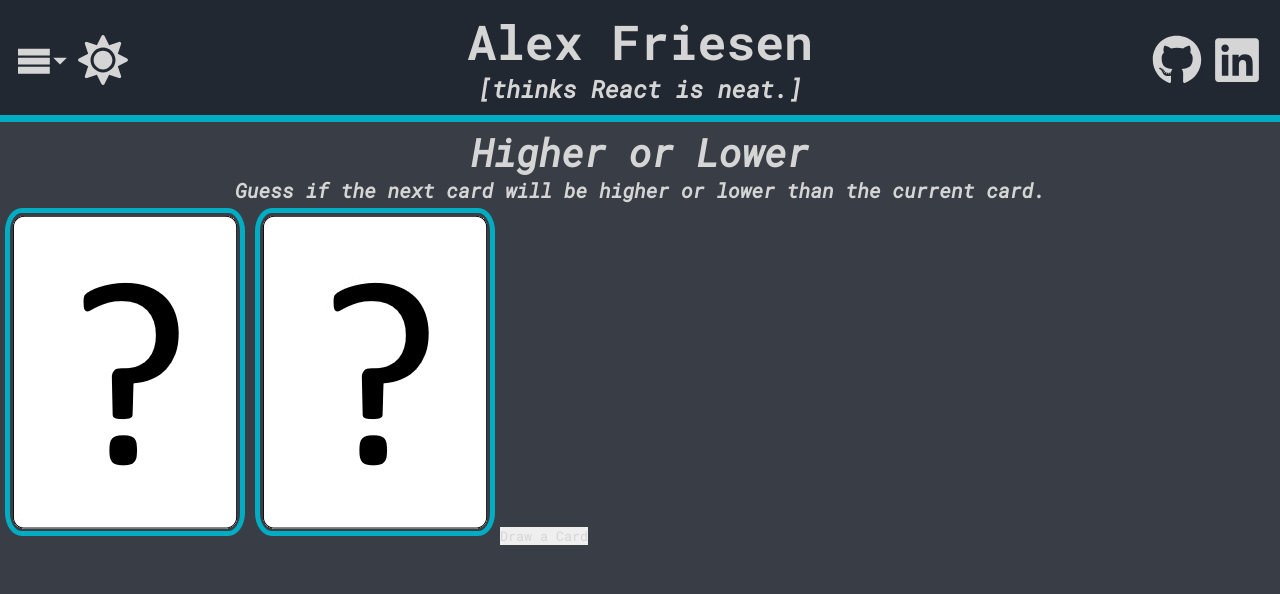
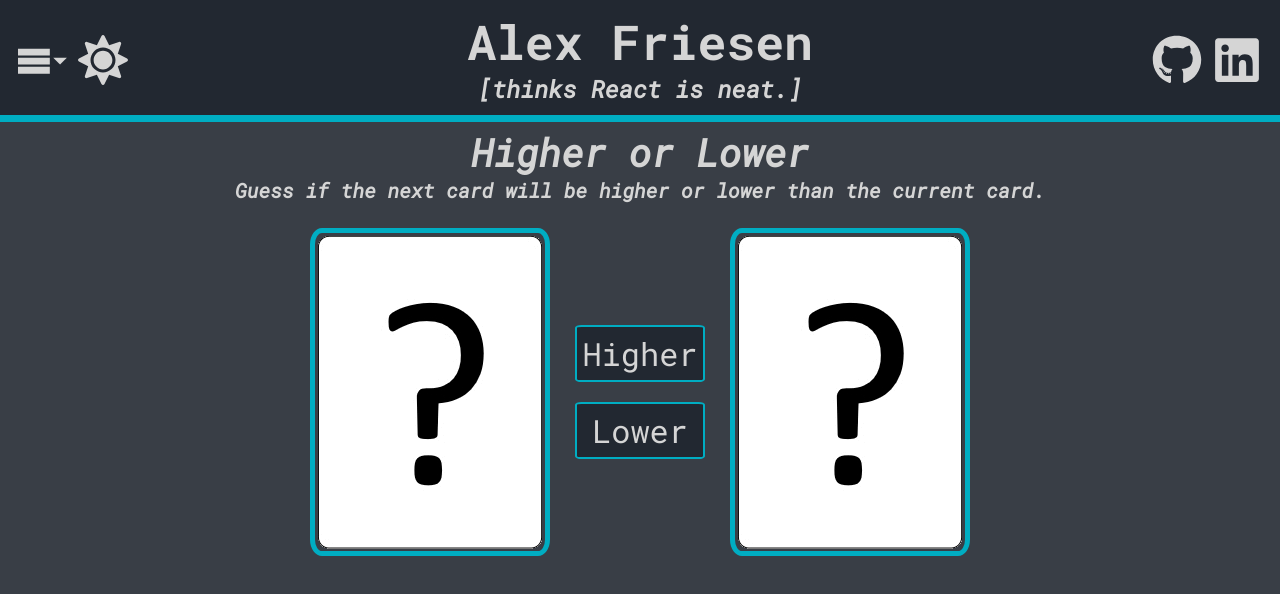
Before and after one commit to TritoLL/react-portfolio, a React (Create React App) app: page /higher-or-lower in a window 1280 px wide. Shown: the top 594 px of the page. Built offline with nearby package versions, Linux system fonts and the light colour scheme.

Commit message:
HigherOrLower: more styled components

```diff
--- a/src/components/HigherOrLower.js
+++ b/src/components/HigherOrLower.js
@@ -16,11 +16,73 @@ const ErrorHeading = styled.h1`
 
 const CardImage = styled.img`
     border: 5px solid ${(props) => props.theme.border};
-    border-radius: 7%;
+    border-radius: 5%;
     padding: 2px;
-    margin: 5px;
-    height: 314px;
-    width: 226px;
+    margin: 0px 25px;
+`;
+
+const GameContainer = styled.div`
+    width: 90%;
+    margin: 0 auto;
+    display: flex;
+    flex-direction: column;
+    justify-content: center;
+    align-items: center;
+
+    @media (min-width: 768px) {
+        flex-direction: row;
+        margin-top: 25px;
+    }
+`;
+
+const GameControls = styled.div`
+    display: flex;
+    order: 3;
+
+    @media (min-width: 768px) {
+        order: 2;
+        flex-direction: column;
+    }
+`;
+
+const GameButton = styled.button`
+    box-sizing: border-box;
+    padding: 5px;
+    margin: 10px;
+    border-radius: 5%;
+    font-size: 2em;
+    background-color: ${(props) => props.theme.main};
+    color: ${(props) => props.theme.text};
+    border: 2px solid ${(props) => props.theme.border};
+
+    :hover,
+    :focus {
+        background-color: ${(props) => props.theme.body};
+    }
+
+    :active {
+        background-color: ${(props) => props.theme.main};
+    }
+
+    @media (min-width: 768px) {
+        margin: 10px 0;
+    }
+`;
+
+const FirstCardImage = styled(CardImage)`
+    order: 1;
+
+    @media (min-width: 768px) {
+        order: 1;
+    }
+`;
+
+const SecondCardImage = styled(CardImage)`
+    order: 2;
+
+    @media (min-width: 768px) {
+        order: 3;
+    }
 `;
 
 const HigherOrLower = () => {
@@ -113,25 +175,20 @@ const HigherOrLower = () => {
                 Guess if the next card will be higher or lower than the current
                 card.
             </GameInstructions>
-            <CardImage
+            <GameContainer>
+                <FirstCardImage
                     src={firstCard.image}
                     alt={`${firstCard.value} ${firstCard.suit}`}
                 />
-            <CardImage
+                <GameControls>
+                    <GameButton>Higher</GameButton>
+                    <GameButton>Lower</GameButton>
+                </GameControls>
+                <SecondCardImage
                     src={secondCard.image}
                     alt={`${secondCard.value} ${secondCard.suit}`}
                 />
-            <button
-                onClick={async () => {
-                    let firstCard = await nextCard();
-                    let secondCard = await nextCard();
-
-                    setFirstCard(firstCard);
-                    setSecondCard(secondCard);
-                }}
-            >
-                Draw a Card
-            </button>
+            </GameContainer>
         </>
     );
 };
```
Lines whose indentation alone changed are shown as unchanged.
